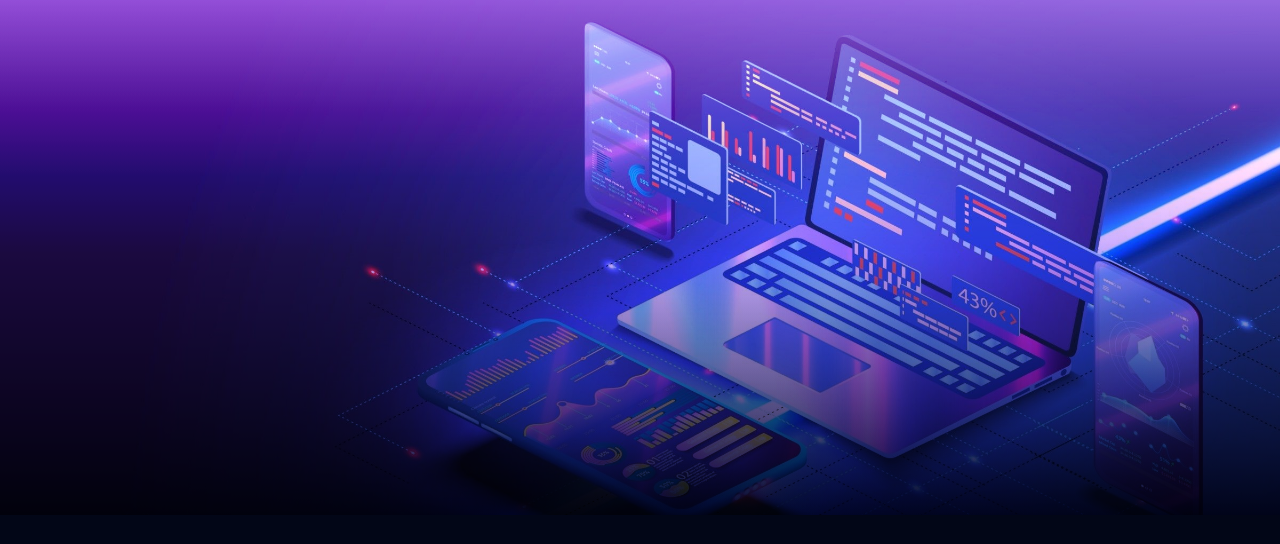
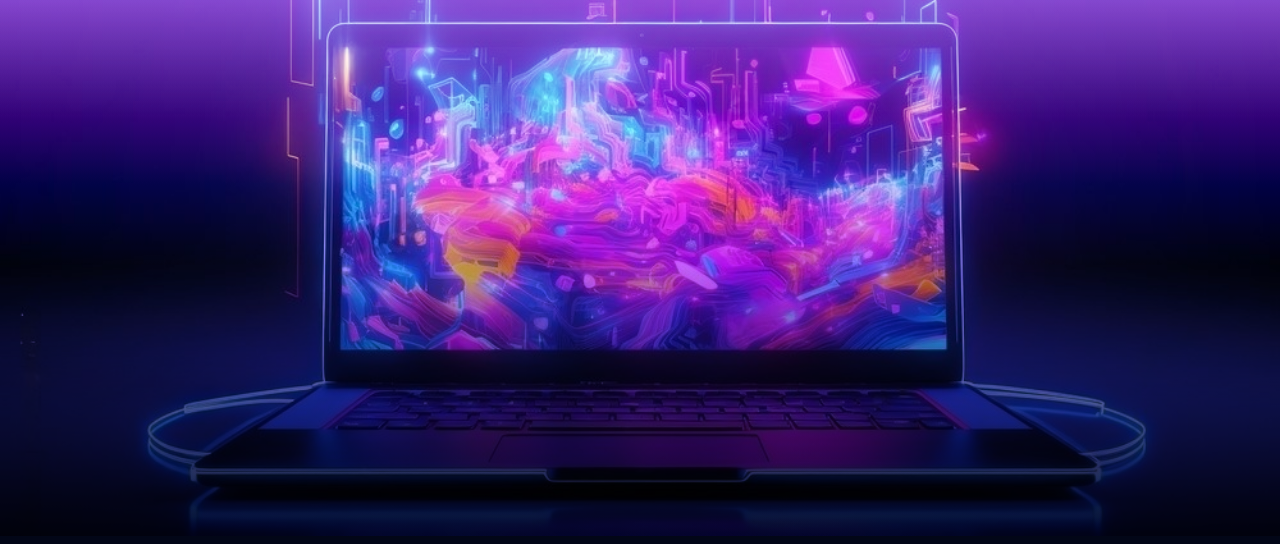
Before and after one commit to Maryam909/Tailwind-Css, a website: page public/tailwindcsspractice.html in a window 1280 px wide. Shown: the part 63-607 px from the top of the page. Drawn offline with Linux system fonts and the light colour scheme.

Commit message:
commit image

```diff
--- a/public/tailwindcsspractice.html
+++ b/public/tailwindcsspractice.html
@@ -42,7 +42,7 @@
     <header class="h-full w-auto bg-gradient-to-t from-slate-950 to-purple-300">
       <img
         class="w-full hidden md:block mix-blend-overlay"
-        src="developer.jpg"
+        src="developer.jpeg"
         alt=""
       />
       <img
```
Also changed, not shown: public/8.jpg (renamed from public/developer.jpg), public/developer.jpeg (added).
